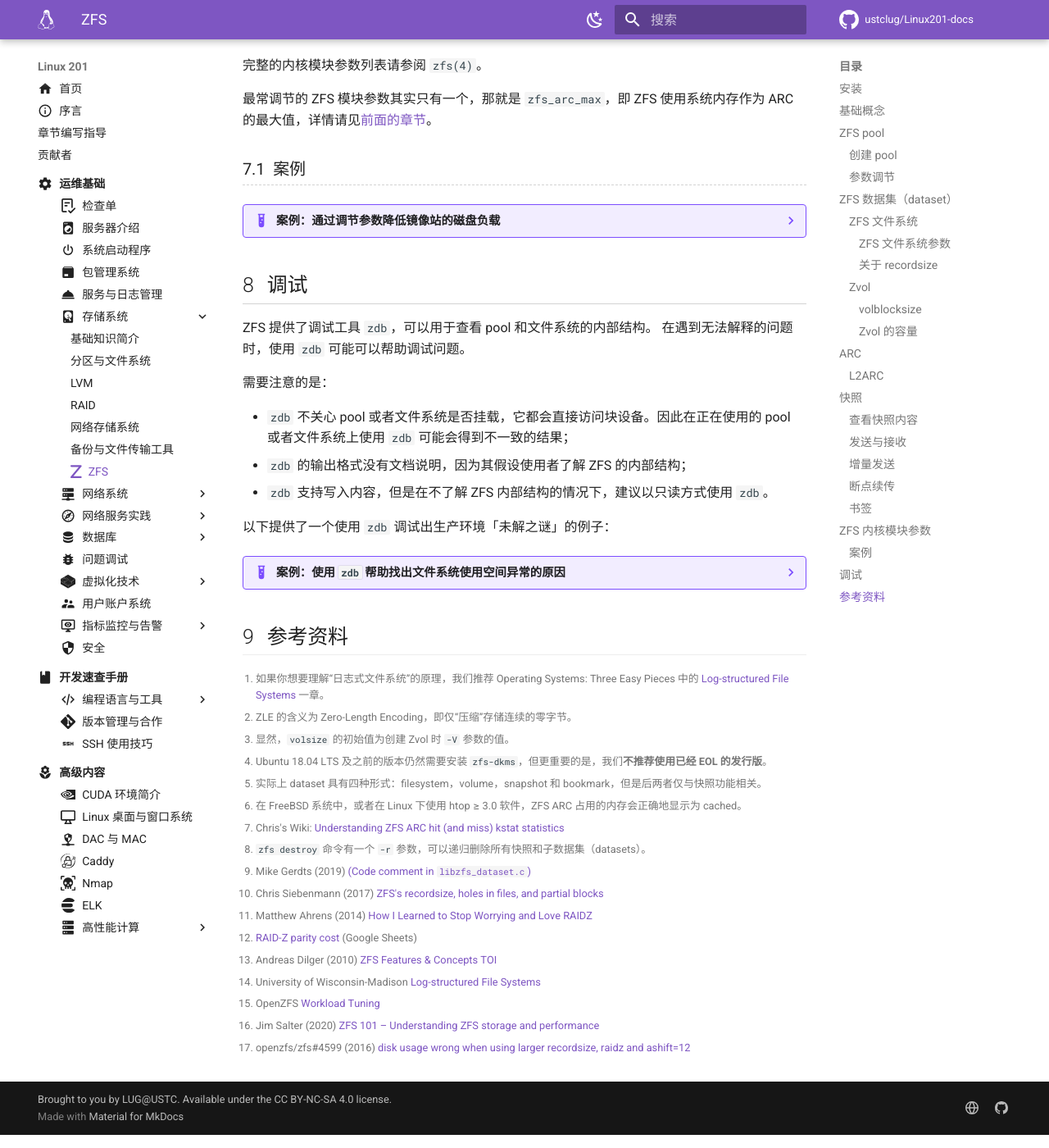
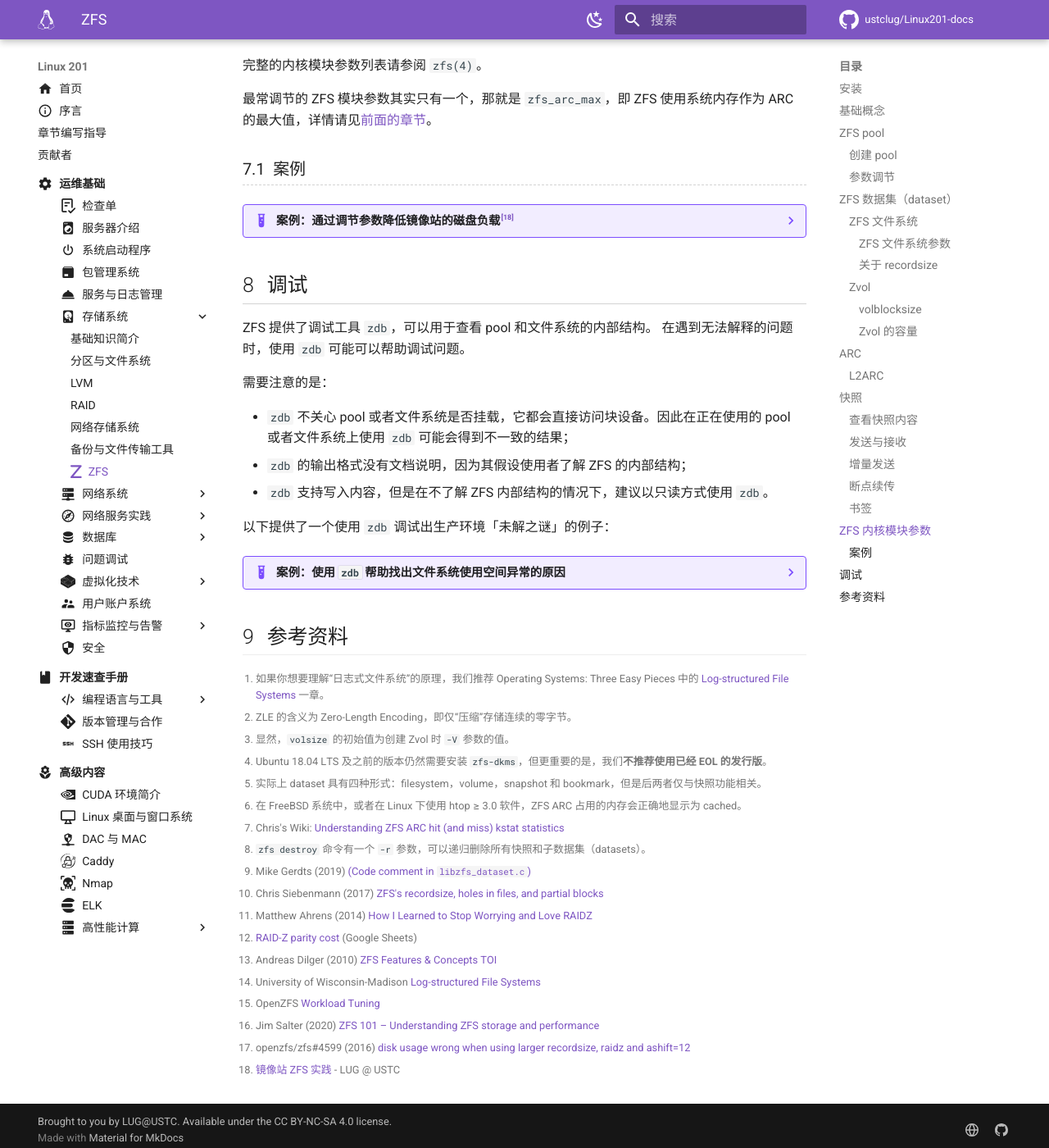
Before and after one commit to ustclug/Linux201-docs, an MkDocs documentation site: the page built from docs/ops/storage/zfs.md, in a window 1280 px wide and 1400 px high, scrolled down 14864 px. Shown: the whole window at 82% size. Built offline with MkDocs 1.6.1 and Material for MkDocs 9.7.7, drawn with Linux system fonts in a browser that asks for light colours; comment, search, counter and statistics services are not loaded.

Commit message:
ops/storage/zfs: Promote ZFS article on l.u.e.c

```diff
--- a/docs/ops/storage/zfs.md
+++ b/docs/ops/storage/zfs.md
@@ -544,7 +544,7 @@
 
 ### 案例 {#tuning-example}
 
-??? example "案例：通过调节参数降低镜像站的磁盘负载"
+??? example "案例：通过调节参数降低镜像站的磁盘负载[^ustc-zfs]"
 
     USTC 镜像站的 Rsync 服务器采用 11 块盘的 RAID-Z3（另有一块热备盘，共 12 块机械硬盘），绝大多数参数使用默认配置，所有机械硬盘长期处于 90% 以上的负载，读写性能较差。
 
@@ -580,6 +580,8 @@
     {: .caption }
 
     值得一提的是，由于重建阵列后重新同步了所有仓库数据，新的阵列中碎片化程度显著下降。由于我们没有记录具体的数据，我们无法确定碎片化程度对阵列读性能的影响。
+
+    我们将完整的镜像站调优故事[发布在了 LUG @ USTC 社团主页][ustc-zfs]上，感兴趣的读者可以前往阅读。
 
 ## 调试 {#debugging}
 
@@ -753,3 +755,5 @@
   [^tuning]: OpenZFS [Workload Tuning][tuning]
   [^zfs101]: Jim Salter (2020) [ZFS 101 &ndash; Understanding ZFS storage and performance](https://arstechnica.com/information-technology/2020/05/zfs-101-understanding-zfs-storage-and-performance/)
   [^zfs-4599]: openzfs/zfs#4599 (2016) [disk usage wrong when using larger recordsize, raidz and ashift=12][zfs-4599]
+  [^ustc-zfs]: [镜像站 ZFS 实践][ustc-zfs] - LUG @ USTC
+  [ustc-zfs]: https://lug.ustc.edu.cn/planet/2024/12/ustc-mirrors-zfs-rebuild/
```
